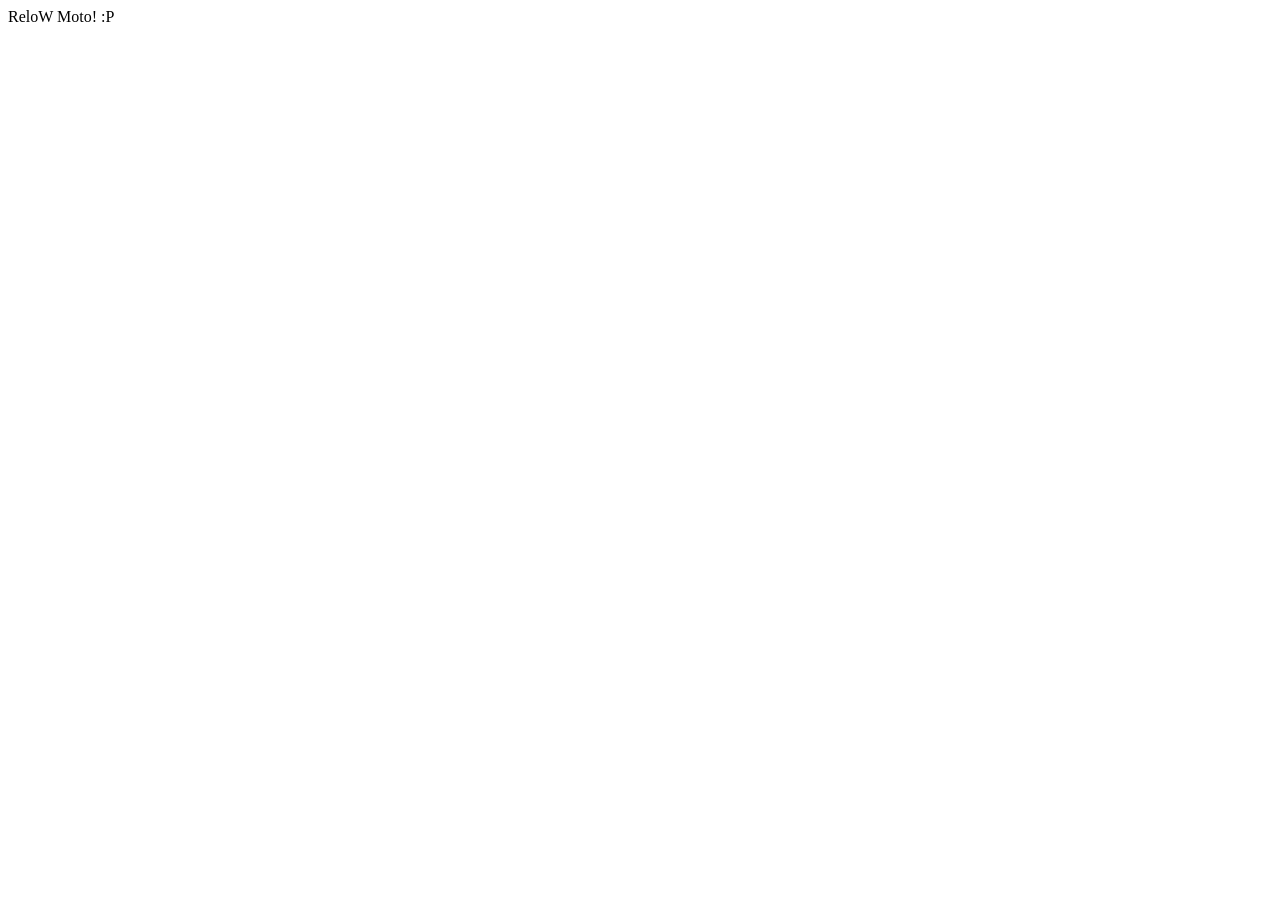
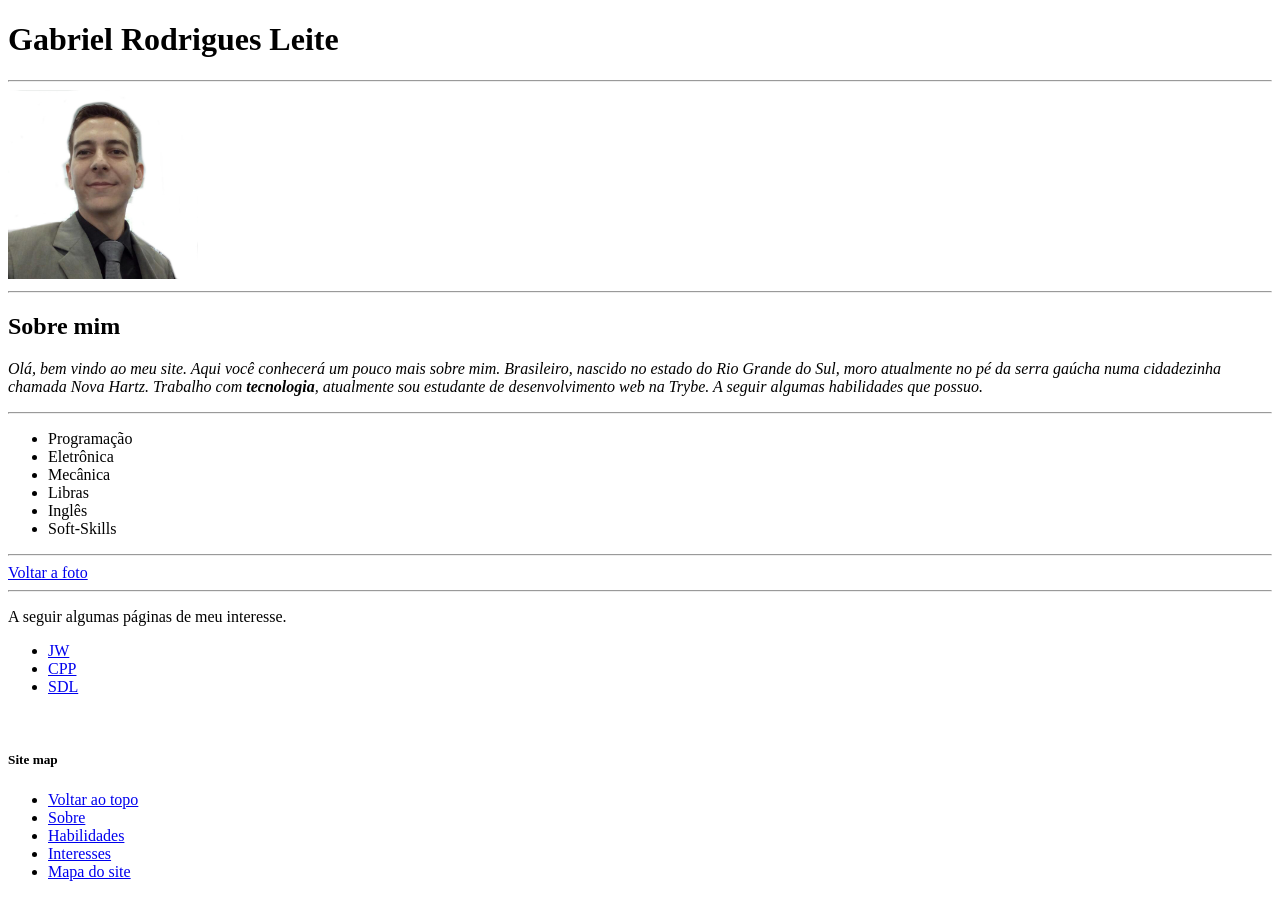
Before and after one commit to gabrielrodriguesleite/gabrielrodriguesleite.github.io, a plain HTML site: page index.html in a window 1280 px wide. Before the commit the page ends 800 px from the top, so only its background shows below. Drawn offline with Linux system fonts and the light colour scheme.

Commit message:
corpo do site

```diff
--- a/index.html
+++ b/index.html
@@ -1 +1,54 @@
-ReloW Moto! :P
+<!DOCTYPE html>
+<html lang="pt-br">
+<head>
+    <meta charset="UTF-8">
+    <meta name="viewport" content="width=device-width, initial-scale=1.0">
+    <title>Gabriel R. Leite</title>
+</head>
+<body>
+    <h1 id="topo">Gabriel Rodrigues Leite</h1>
+    <hr>
+    <img id="pp1" src="assets/pp.jpg" alt="foto pessoal" width="15%">
+    <hr>
+    <h2 id="sobre">Sobre mim</h2>
+    <p>
+        <em>
+            Olá, bem vindo ao meu site.
+            Aqui você conhecerá um pouco mais sobre mim.
+            Brasileiro, nascido no estado do Rio Grande do Sul, moro atualmente no pé da serra gaúcha numa cidadezinha
+            chamada Nova Hartz. Trabalho com <strong>tecnologia</strong>, atualmente sou estudante de desenvolvimento web na Trybe.
+            A seguir algumas habilidades que possuo.
+        </em>
+    </p>
+    <hr>
+    <ul id="habilidades">
+
+        <li>Programação</li>
+        <li>Eletrônica</li>
+        <li>Mecânica</li>
+        <li>Libras</li>
+        <li>Inglês</li>
+        <li>Soft-Skills</li>
+
+    </ul>
+    <hr>
+    <a href="#pp1">Voltar a foto</a>
+    <hr>
+    <p id="interesses">A seguir algumas páginas de meu interesse.</p>
+
+    <ul>
+        <li><a href="https://www.jw.org/pt" target="_blank">JW</a></li>
+        <li><a href="http://www.cplusplus.com" target="_blank">CPP</a></li>
+        <li><a href="http://wiki.libsdl.org/APIByCategory" target="_blank">SDL</a></li>
+    </ul>
+    <br>
+    <h5 id="sitemap">Site map</h5>
+    <ul>
+        <li><a href="#topo">Voltar ao topo</a></li>
+        <li><a href="#sobre">Sobre</a></li>
+        <li><a href="#habilidades">Habilidades</a></li>
+        <li><a href="#interesses">Interesses</a></li>
+        <li><a href="#sitemap">Mapa do site</a></li>
+    </ul>
+</body>
+</html>
```
Also changed, not shown: assets/ff.jpeg (added), assets/pp.jpg (added).
